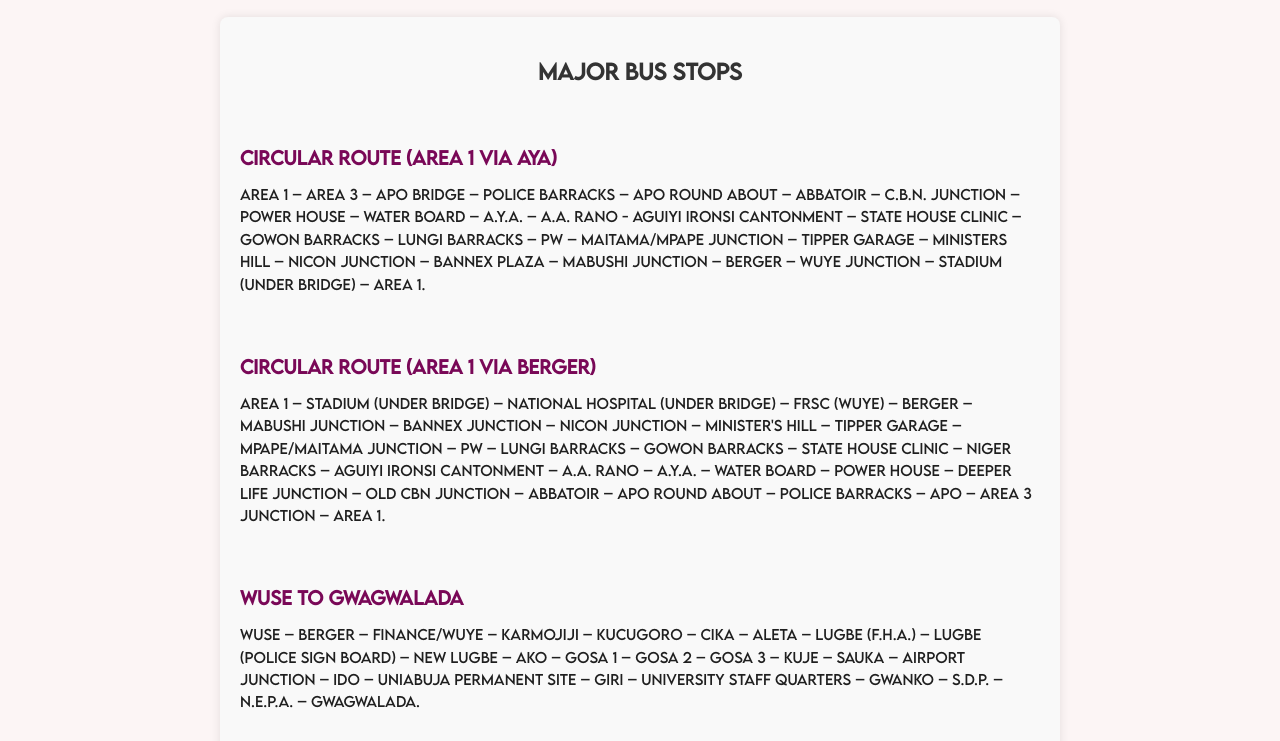
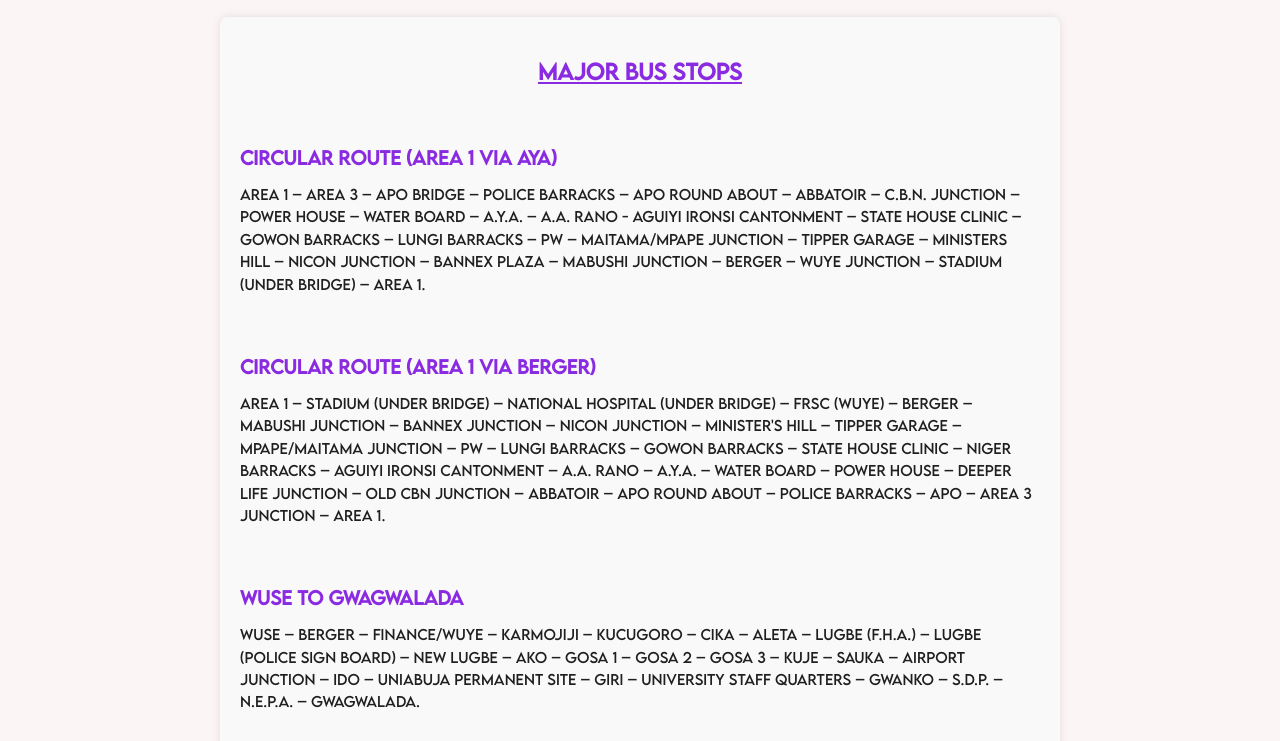
Before and after one commit to AetherianFI/9ways, a website: page public/html/routes.html in a window 1280 px wide. Shown: the part 59-800 px from the top of the page. Drawn offline with nearby package versions, Linux system fonts and the light colour scheme.

Commit message:
css changes

```diff
--- a/public/styles/main.css
+++ b/public/styles/main.css
@@ -38,6 +38,7 @@
     justify-content: space-between;
     align-items: center;
     color: white;
+    width: 100%;
 }
 
 .left-links a,
--- a/public/styles/routes.css
+++ b/public/styles/routes.css
@@ -14,13 +14,14 @@
 }
 
 h2 {
-    color: #333;
+    color: blueviolet;
     margin-top: 20px;
     text-align: center;
+    text-decoration: underline;
 }
 
 h1 {
-    color: #790857;
+    color: blueviolet;
     margin-top: 60px;
     font-size: large;
 }
```
